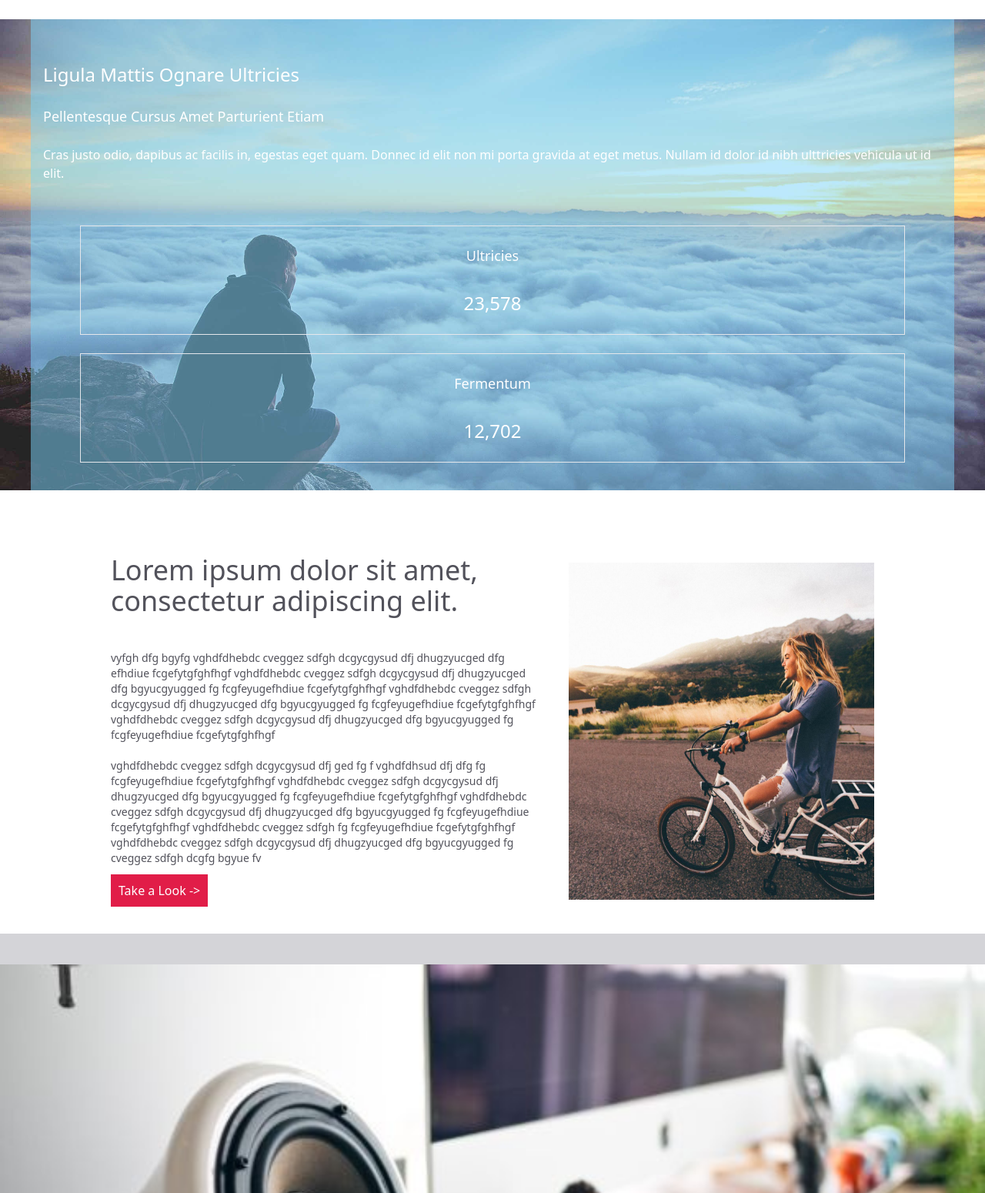
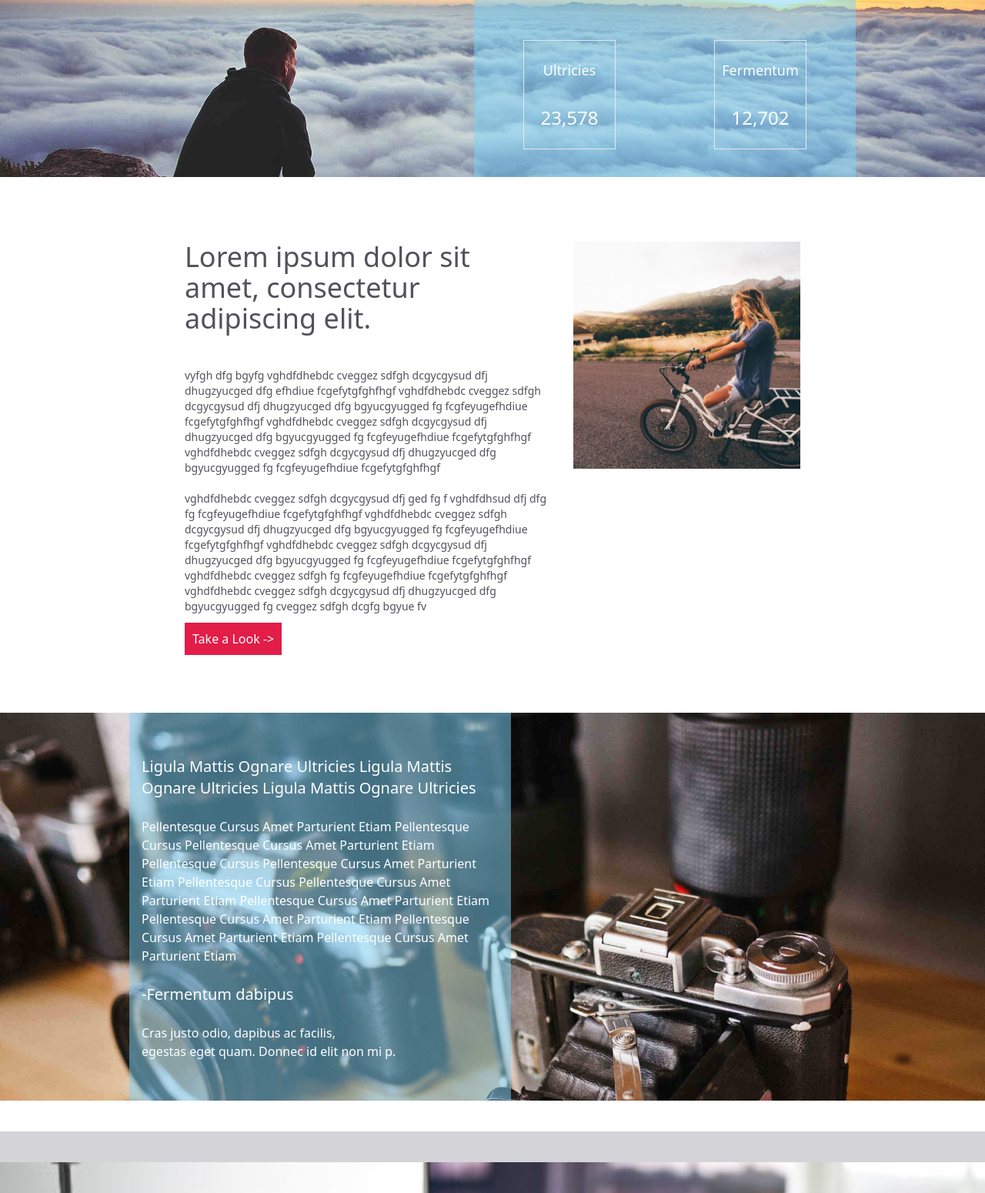
Before and after one commit to SireneNouira/TP-montain, a website: page index.html in a window 1280 px wide. Shown: the part 1250-2800 px from the top of the page at 77% size. Drawn offline with Linux system fonts and the light colour scheme; files whose address does not match are found by name.

Commit message:
responsivefinis

```diff
--- a/index.html
+++ b/index.html
@@ -38,7 +38,7 @@
         </div>
       </article>
     </section>
-    <section id="about" class="p-5 text-center text-zinc-600 py-14">
+    <section id="about" class="p-5 text-center text-zinc-600 py-14 lg:flex lg:px-32">
       <article class="flex flex-col justify-center items-center p-3 gap-3">
         <img src="/images/Capture d’écran 2024-10-31 162037.png" alt="" />
         <h2 class="font-bold text-2xl">Consecteur Risus</h2>
@@ -67,10 +67,10 @@
         </p>
       </article>
     </section>
-    <section id="blog" class="bg-[url('/images/bg_nuage.jpg')]  bg-cover">
-      <div class="bg-sky-300/50 m-10 pb-9 text-white">
+    <section id="blog" class="bg-[url('/images/bg_nuage.jpg')]  bg-cover lg:pl-[45%] lg:pr-[10%]  ">
+      <div class="bg-sky-300/50 m-10 pb-9 text-white  ">
         <article class="flex flex-col gap-6 p-4 pt-14">
-        <h3 class="text-2xl">Ligula Mattis Ognare Ultricies</h3>
+        <h3 class="text-2xl lg:text-3xl">Ligula Mattis Ognare Ultricies</h3>
         <p class="text-lg">Pellentesque Cursus Amet Parturient Etiam</p>
         <p>
           Cras justo odio, dapibus ac facilis in, egestas eget quam. Donnec id
@@ -78,26 +78,43 @@
           ulttricies vehicula ut id elit.
         </p>
       </article>
+      <div class="lg:flex lg:justify-center lg:items-center">
         <div
-          class="border items-center justify-center flex flex-col text-white gap-8 py-6 mt-10 mx-16"
+          class="border items-center justify-center flex flex-col text-white gap-8 py-6 mt-10 mx-16 lg:w-[30%]"
         >
           <p class="text-lg">Ultricies</p>
           <p class="text-2xl">23,578</p>
         </div>
         <div
-          class="border items-center justify-center flex flex-col text-white gap-8 py-6 mt-6 mx-16"
+          class="border items-center justify-center flex flex-col text-white gap-8 py-6 mt-10 mx-16 lg:w-[30%]"
         >
           <p class="text-lg">Fermentum</p>
           <p class="text-2xl">12,702</p>
         </div>
       </div>
+      </div>
     </section>
-    <section id="history" class="py-11 px-6 text-zinc-600  lg:flex lg:px-36">
-      <div class="pr-8">
+    <section id="history" class="py-11 px-6 text-zinc-600 md:px-32  lg:flex xl:px-60">
+      <div class="lg:pr-8 lg:w-[60%] xl:w-[100%]">
       <h4 class="text-4xl pb-11 ">Lorem ipsum dolor sit amet, consectetur adipiscing elit.</h4>
-      <p class="text-xs mb-5 lg:text-sm">vyfgh dfg  bgyfg vghdfdhebdc cveggez sdfgh dcgycgysud dfj  dhugzyucged dfg efhdiue fcgefytgfghfhgf vghdfdhebdc cveggez sdfgh dcgycgysud dfj  dhugzyucged dfg  bgyucgyugged fg fcgfeyugefhdiue fcgefytgfghfhgf vghdfdhebdc cveggez sdfgh dcgycgysud dfj  dhugzyucged dfg  bgyucgyugged fg fcgfeyugefhdiue fcgefytgfghfhgf vghdfdhebdc cveggez sdfgh dcgycgysud dfj  dhugzyucged dfg  bgyucgyugged fg fcgfeyugefhdiue fcgefytgfghfhgf <br> <br> vghdfdhebdc cveggez sdfgh dcgycgysud dfj  ged fg f vghdfdhsud dfj   dfg  fg fcgfeyugefhdiue fcgefytgfghfhgf vghdfdhebdc cveggez sdfgh dcgycgysud dfj  dhugzyucged dfg  bgyucgyugged fg fcgfeyugefhdiue fcgefytgfghfhgf vghdfdhebdc cveggez sdfgh dcgycgysud dfj  dhugzyucged dfg  bgyucgyugged fg fcgfeyugefhdiue fcgefytgfghfhgf vghdfdhebdc cveggez sdfgh  fg fcgfeyugefhdiue fcgefytgfghfhgf vghdfdhebdc cveggez sdfgh dcgycgysud dfj  dhugzyucged dfg  bgyucgyugged fg  cveggez sdfgh dcgfg  bgyue fv</p>
-    <a href="#" class="bg-rose-600 text-white text-center p-2.5">Take a Look -></a></div>
-    <img src="images/1200.jpeg" alt="velo" class="pt-2.5 lg:w-[40%]">
+      <p class="text-xs mb-5 md:text-sm">vyfgh dfg  bgyfg vghdfdhebdc cveggez sdfgh dcgycgysud dfj  dhugzyucged dfg efhdiue fcgefytgfghfhgf vghdfdhebdc cveggez sdfgh dcgycgysud dfj  dhugzyucged dfg  bgyucgyugged fg fcgfeyugefhdiue fcgefytgfghfhgf vghdfdhebdc cveggez sdfgh dcgycgysud dfj  dhugzyucged dfg  bgyucgyugged fg fcgfeyugefhdiue fcgefytgfghfhgf vghdfdhebdc cveggez sdfgh dcgycgysud dfj  dhugzyucged dfg  bgyucgyugged fg fcgfeyugefhdiue fcgefytgfghfhgf <br> <br> vghdfdhebdc cveggez sdfgh dcgycgysud dfj  ged fg f vghdfdhsud dfj   dfg  fg fcgfeyugefhdiue fcgefytgfghfhgf vghdfdhebdc cveggez sdfgh dcgycgysud dfj  dhugzyucged dfg  bgyucgyugged fg fcgfeyugefhdiue fcgefytgfghfhgf vghdfdhebdc cveggez sdfgh dcgycgysud dfj  dhugzyucged dfg  bgyucgyugged fg fcgfeyugefhdiue fcgefytgfghfhgf vghdfdhebdc cveggez sdfgh  fg fcgfeyugefhdiue fcgefytgfghfhgf vghdfdhebdc cveggez sdfgh dcgycgysud dfj  dhugzyucged dfg  bgyucgyugged fg  cveggez sdfgh dcgfg  bgyue fv</p>
+    <a href="#" class="bg-rose-600 text-white text-center p-2.5">Take a Look -></a>
+  </div>
+  <div class="lg:w-[40%] xl:w-[60%]">
+    <img src="images/1200.jpeg" alt="velo" class="pt-2.5 md:w-[80%] lg:w-[100%] lg:p-0"></div>
+    </section>
+    <section id="blog" class="bg-[url('/images/bg_appareil_photo.jpg')]  bg-cover lg:pr-[45%] lg:pl-[10%] ">
+      <div class="bg-sky-300/50 m-10 pb-9 text-white">
+        <article class="flex flex-col gap-6 p-4 pt-14">
+        <h3 class="text-xl">Ligula Mattis Ognare Ultricies Ligula Mattis Ognare Ultricies Ligula Mattis Ognare Ultricies</h3>
+        <p >Pellentesque Cursus Amet Parturient Etiam Pellentesque Cursus Pellentesque Cursus Amet Parturient Etiam Pellentesque Cursus Pellentesque Cursus Amet Parturient Etiam Pellentesque Cursus Pellentesque Cursus Amet Parturient Etiam Pellentesque Cursus  Amet Parturient Etiam Pellentesque Cursus Amet Parturient Etiam Pellentesque Cursus Amet Parturient Etiam Pellentesque Cursus Amet Parturient Etiam</p>
+        <h3 class="text-xl">-Fermentum dabipus</h3>
+        <p>
+          Cras justo odio, dapibus ac facilis, <br> egestas eget quam. Donnec id
+          elit non mi p.
+        </p>
+      </article>
+      </div>
     </section>
     <section id="photos" class="bg-zinc-300 py-10 flex flex-col gap-3">
       <img src="images/300.jpeg" alt="">
@@ -125,7 +142,7 @@
 </form>
 <a href="#" class="bg-rose-500 p-2 text-white">Submit Newsletter</a>
     </section>
-    <footer class="text-white bg-slate-700 p-5 ">
+    <footer class="text-white bg-cover bg-slate-700 p-5 ">
       <h6 class="text-2xl pb-5">Your Logo</h6>
       <p class="text-xs">2016 Your Company, Designed and Developed by <span class="text-cyan-400">The Maitre jet d'ail</span></p>
 
```
Also changed, not shown: css/output.css.
